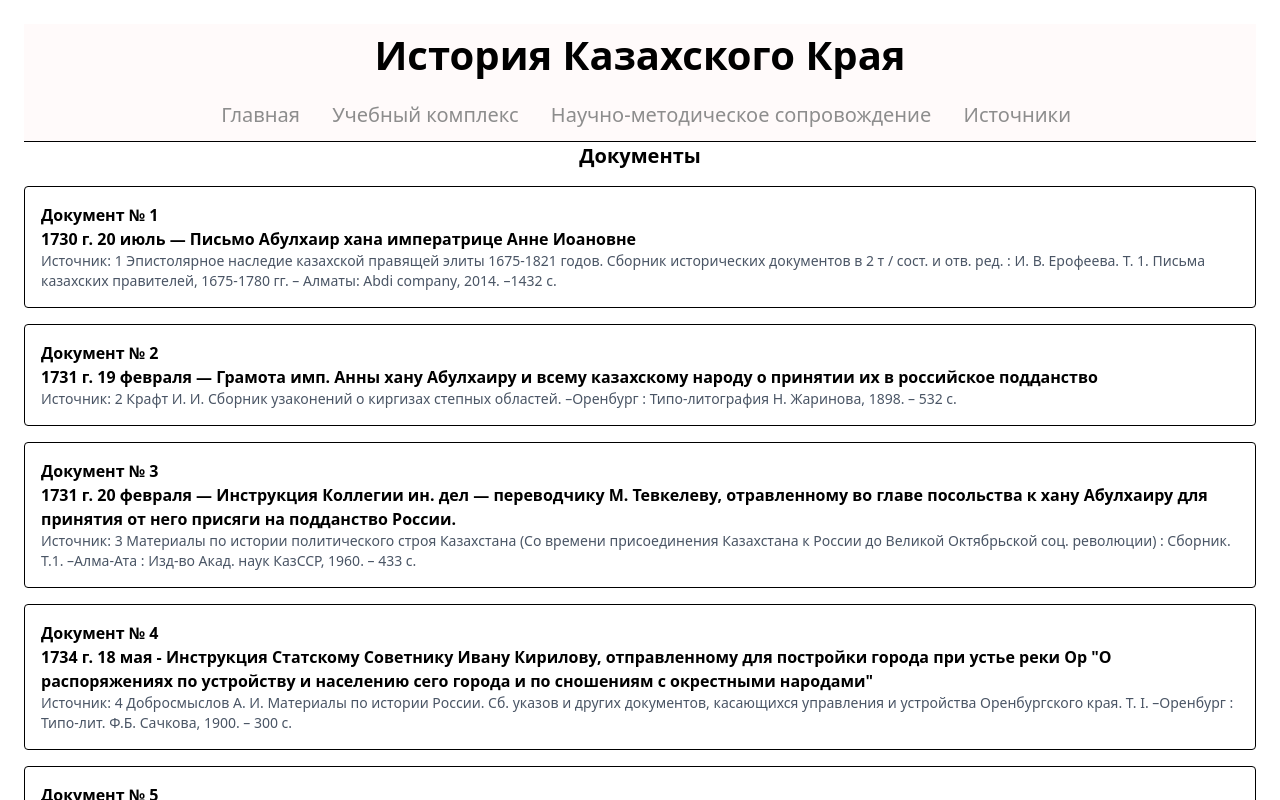
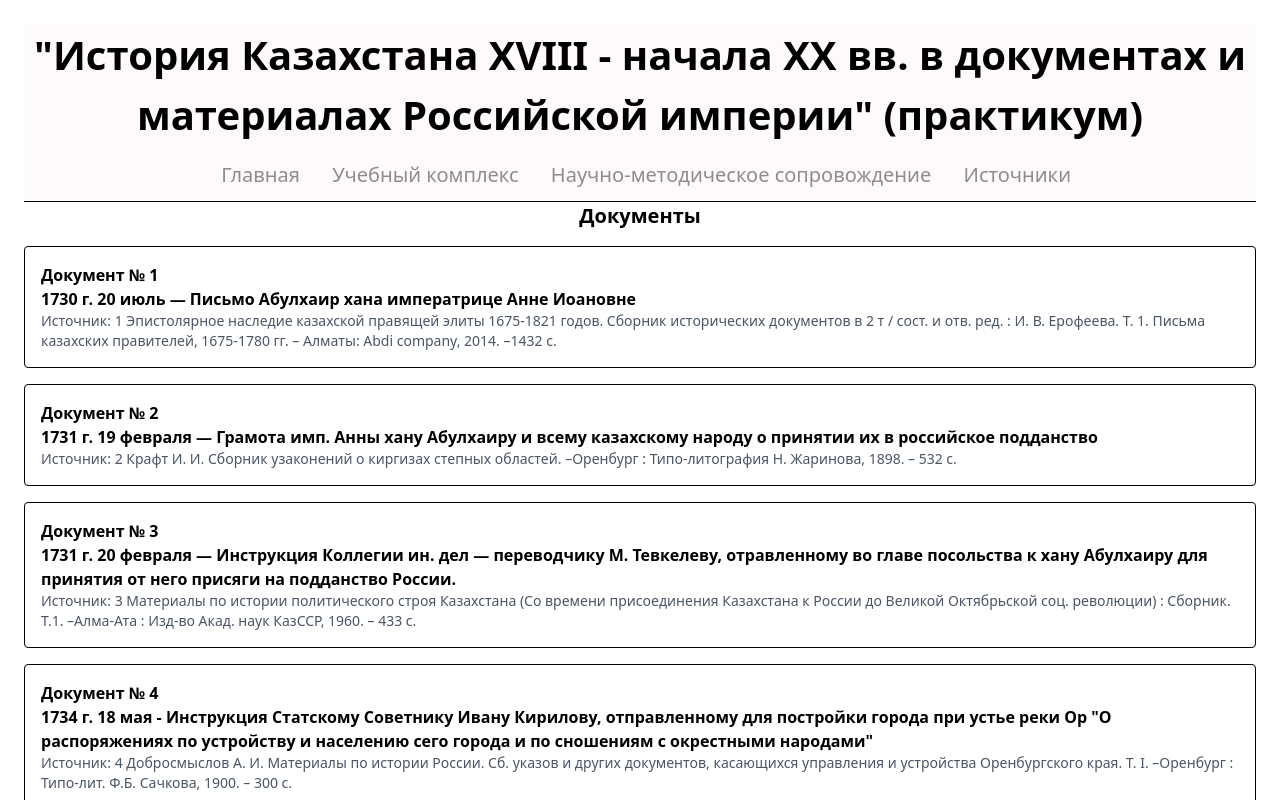
Before and after one commit to AmanbekZhubanysh/kazakh-archive, a React (Vite) app: page / in a window 1280 px wide. Shown: the top 800 px of the page. Built offline with nearby package versions, Linux system fonts and the light colour scheme.

Commit message:
Changed name of the header

```diff
--- a/src/Header.jsx
+++ b/src/Header.jsx
@@ -2,7 +2,7 @@ function Header() {
 
     return(
         <header>
-            <h1 className="header-title">История Казахского Края</h1>
+            <h1 className="header-title">"История Казахстана XVIII - начала XX вв. в документах и материалах Российской империи" (практикум)</h1>
             <nav className="header-nav">
                 <a href="#">Главная</a>
                 <a href="#">Учебный комплекс</a>
```
